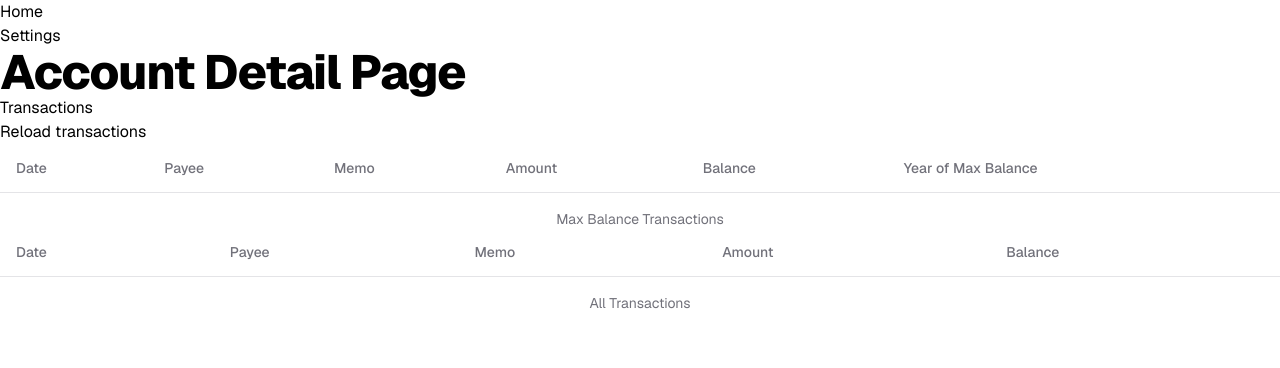
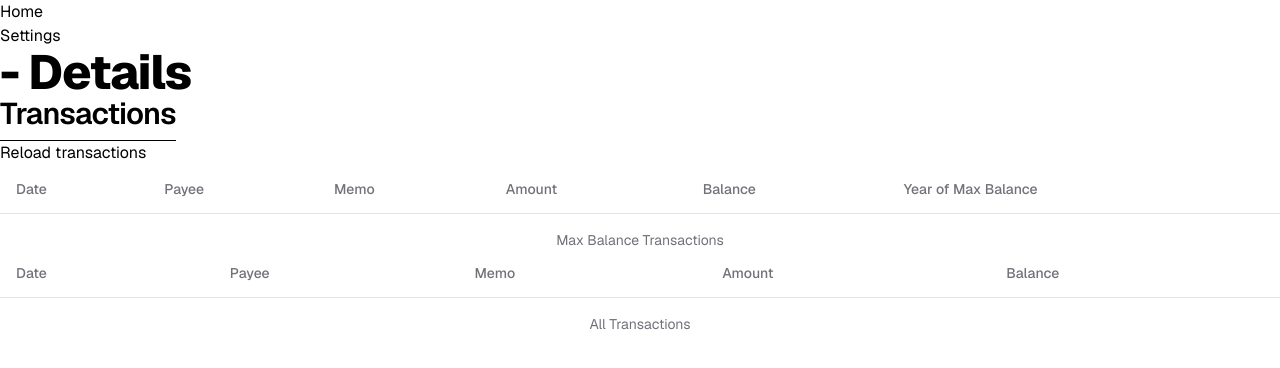
Before and after one commit to bpb54321/fbar-max-balance-calculator, a Next.js app: page /account/1 in a window 1280 px wide. Shown: the top 368 px of the page. Built offline with nearby package versions, Linux system fonts and the light colour scheme.

Commit message:
Use Heading2 in the application.

```diff
--- a/app/account/[id]/AccountDetailPageHeading.tsx
+++ b/app/account/[id]/AccountDetailPageHeading.tsx
@@ -11,8 +11,7 @@ export default function AccountDetailPageHeading({
   const account = useAccount(accountId);
   return (
     <div>
-      <Heading1>Account Detail Page</Heading1>
-      <p>{account.name}</p>
+      <Heading1>{account.name} - Details</Heading1>
     </div>
   );
 }
--- a/app/account/[id]/page.tsx
+++ b/app/account/[id]/page.tsx
@@ -1,6 +1,7 @@
 import MainNavigation from "@/components/MainNavigation";
 import TransactionTable from "@/components/TransactionTable";
 import AccountDetailPageHeading from "./AccountDetailPageHeading";
+import Heading2 from "@/design-system/headings/heading2/Heading2";
 
 export default async function AccountDetailPage({
   params,
@@ -13,7 +14,9 @@ export default async function AccountDetailPage({
     <div>
       <MainNavigation />
       <AccountDetailPageHeading accountId={accountId} />
-      <h2>Transactions</h2>
+      <div className="flex">
+        <Heading2>Transactions</Heading2>
+      </div>
       <TransactionTable accountId={accountId} />
     </div>
   );
--- a/app/settings/page.tsx
+++ b/app/settings/page.tsx
@@ -8,6 +8,7 @@ import {
   useAccountsDispatch,
 } from "@/contexts/accountsContext";
 import Heading1 from "@/design-system/headings/Heading1";
+import Heading2 from "@/design-system/headings/heading2/Heading2";
 import getAccounts from "@/server-functions/getAccounts";
 import { Account } from "@/types/Account";
 import { ChangeEvent } from "react";
@@ -45,7 +46,9 @@ export default function SettingsPage() {
       <MainNavigation />
       <Heading1>Settings Page</Heading1>
       <button onClick={handleClick}>Reload accounts</button>
-      <h2>Accounts to Include in Analysis</h2>
+      <div className="flex">
+        <Heading2>Accounts to Include in Analysis</Heading2>
+      </div>
       <form>
         {accounts.map((account) => (
           <div key={account.id}>
```
